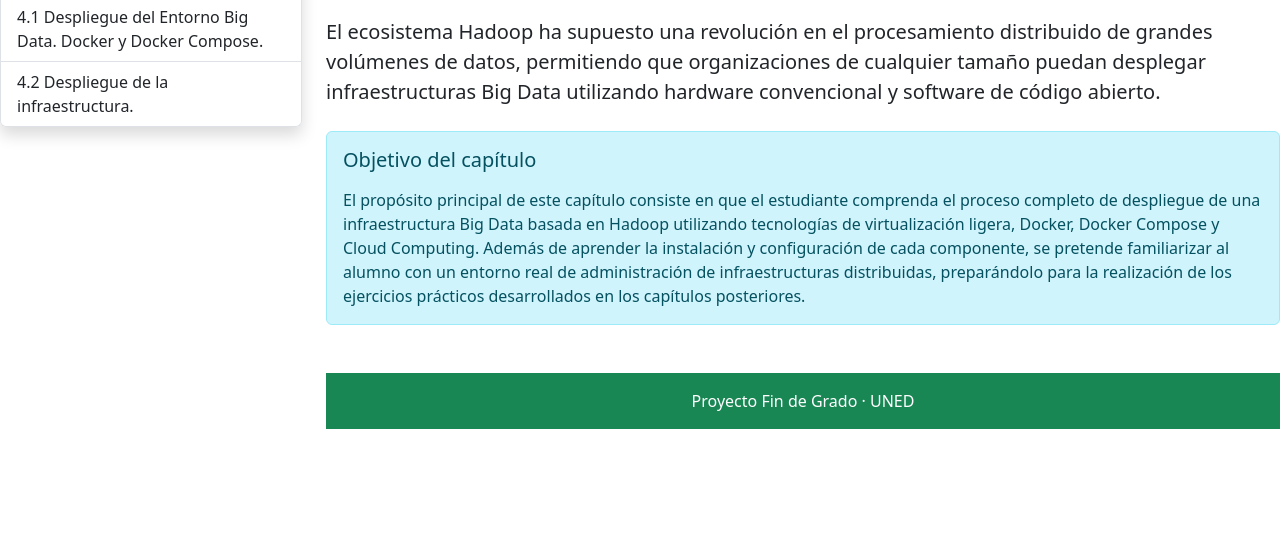
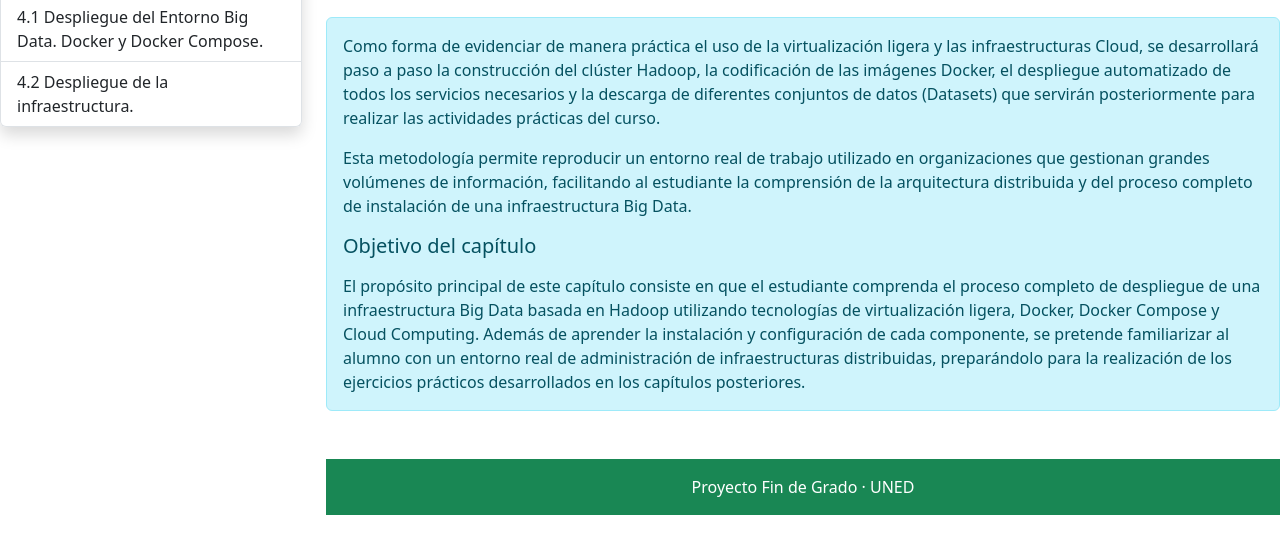
Before and after one commit to itocabello/itocabello.github.io, a plain HTML site: page capitulo4/index.html in a window 1280 px wide. Shown: the part 252-800 px from the top of the page. Drawn offline with nearby package versions, Linux system fonts and the light colour scheme.

Commit message:
Nuestra estructura capitulo 4

```diff
--- a/capitulo4/index.html
+++ b/capitulo4/index.html
@@ -99,16 +99,22 @@
                 Capítulo 4. Detalle de la propuesta
             </h2>
 
-            <p class="lead">
+            <div class="alert alert-info mt-4">
+                <p class="text-justify">
+                    Como forma de evidenciar de manera práctica el uso de la virtualización
+                    ligera y las infraestructuras Cloud, se desarrollará paso a paso la
+                    construcción del clúster Hadoop, la codificación de las imágenes Docker,
+                    el despliegue automatizado de todos los servicios necesarios y la descarga
+                    de diferentes conjuntos de datos (Datasets) que servirán posteriormente
+                    para realizar las actividades prácticas del curso.
+                </p>
 
-                El ecosistema Hadoop ha supuesto una revolución en el procesamiento distribuido de
-                grandes volúmenes de datos, permitiendo que organizaciones de cualquier tamaño puedan
-                desplegar infraestructuras Big Data utilizando hardware convencional y software de
-                código abierto.
-
-            </p>
-
-            <div class="alert alert-info mt-4">
+                <p class="text-justify">
+                    Esta metodología permite reproducir un entorno real de trabajo utilizado en
+                    organizaciones que gestionan grandes volúmenes de información, facilitando
+                    al estudiante la comprensión de la arquitectura distribuida y del proceso
+                    completo de instalación de una infraestructura Big Data.
+                </p>
 
                 <h5 class="mb-3">
                     Objetivo del capítulo
```
